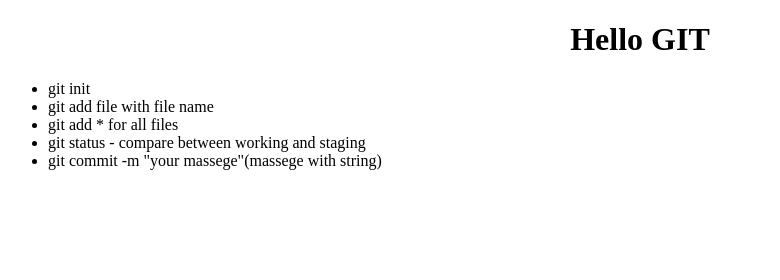
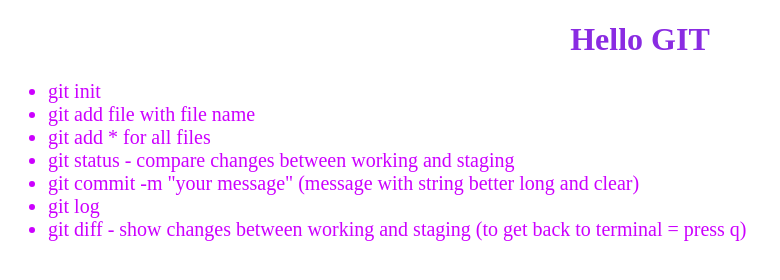
Before and after one commit to ElazarBP/First-Repository, a plain HTML site: page index.html in a window 1280 px wide. Shown: the whole page, without its empty margins (0-780 px from the left). Drawn offline with Linux system fonts and the light colour scheme.

Commit message:
change the css

```diff
--- a/index.html
+++ b/index.html
@@ -1,6 +1,7 @@
 <!DOCTYPE html>
 <html lang="en">
 <head>
+        <link rel="stylesheet" type="text/css" href="styles/style.css">
     <meta charset="UTF-8">
     <meta name="viewport" content="width=device-width, initial-scale=1.0">
     <meta http-equiv="X-UA-Compatible" content="ie=edge">
@@ -12,8 +13,10 @@
         <li>git init</li>
         <li>git add file with file name</li>
         <li>git add * for all files</li>
-        <li>git status - compare between working and staging</li>
-        <li>git commit -m "your massege"(massege with string)</li>
+        <li>git status - compare changes between working and staging</li>
+        <li>git commit -m "your message" (message with string better long and clear)</li>
+        <li>git log </li>
+        <li>git diff - show changes between working and staging (to get back to terminal = press q)</li>
     </ul>
 </body>
 </html>
--- a/styles/style.css
+++ b/styles/style.css
@@ -0,0 +1,7 @@
+h1{
+    color: blueviolet
+}
+li{
+    font-size: 20px;
+    color: rgb(204, 0, 255);
+}
```
